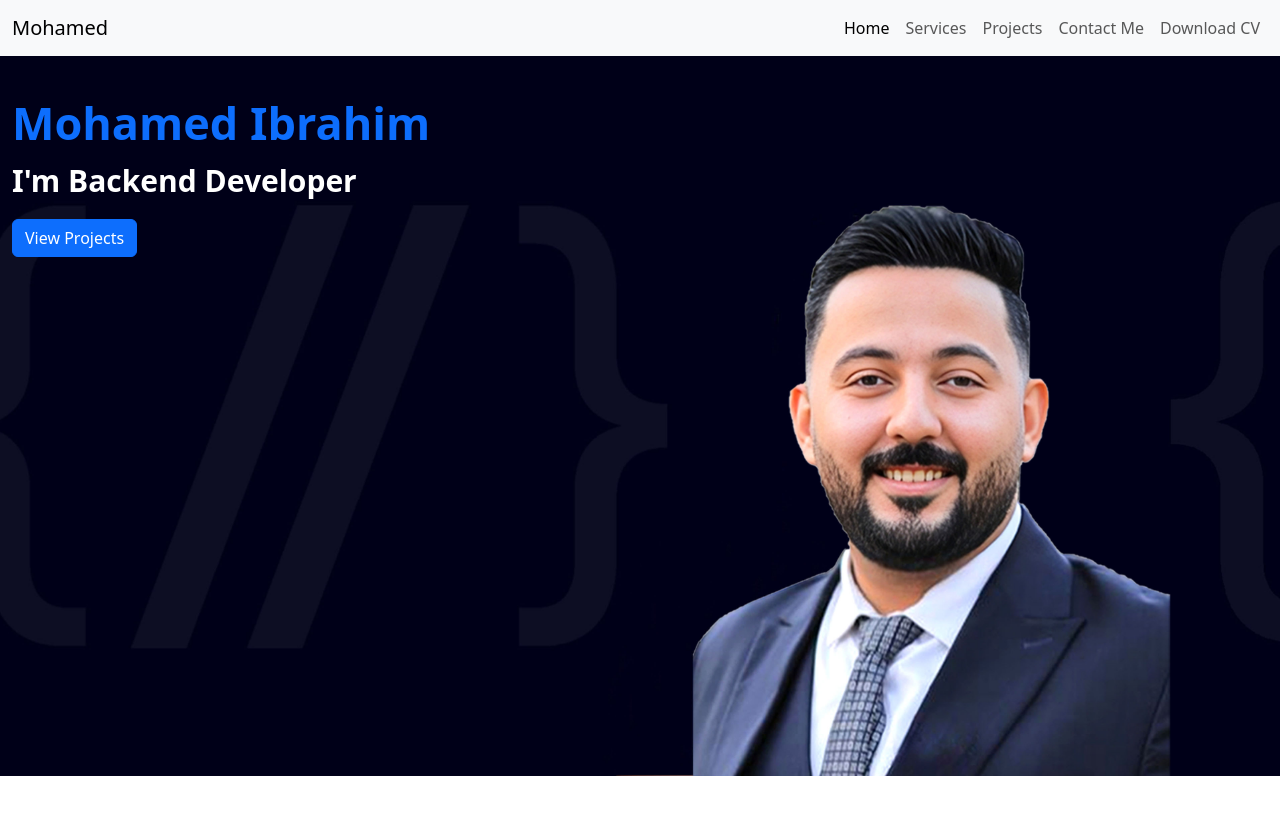
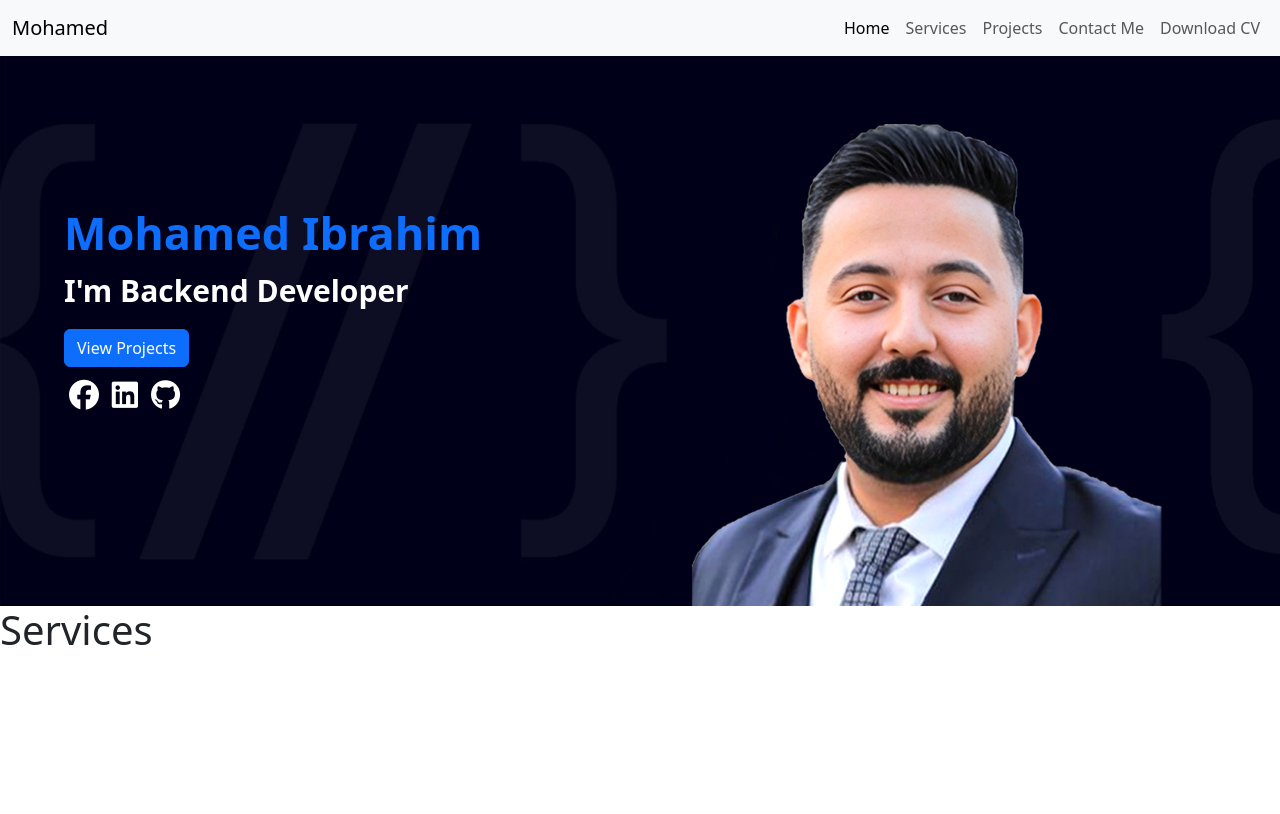
Before and after one commit to MohamedIbrahimAbdulghani/MyPortfolio, a plain HTML site: page index.html in a window 1280 px wide. Drawn offline with nearby package versions, Linux system fonts and the light colour scheme.

Commit message:
finish home

```diff
--- a/css/style.css
+++ b/css/style.css
@@ -1,12 +1,18 @@
 .navbar-collapse {
   flex-grow: 0;
 }
-
+/* start home */
 .home {
   background-image: url("../images/image3.jpg");
-  height: 90vh;
+  height: 550px;
   background-position: center;
   background-size: cover;
+  position: relative;
+}
+.home .content {
+  position: absolute;
+  top: 20%;
+  left: 5%;
 }
 .home h1 {
   color: #0d6efd;
@@ -22,3 +28,30 @@
 .home a {
   margin: auto;
 }
+.home .social {
+  color: white;
+  font-size: 30px;
+  margin-top: 5px;
+}
+.home .social i {
+  margin-left: 5px;
+}
+/* end home */
+/* start services */
+.services {
+  height: 950px;
+}
+/* end services */
+
+/* start media screen */
+@media (min-width: 425px) {
+  .home .content {
+    width: 70%;
+  }
+}
+@media (min-width: 375px) {
+  .home .content {
+    width: 70%;
+  }
+}
+/* end media screen */
--- a/index.html
+++ b/index.html
@@ -8,6 +8,10 @@
       rel="stylesheet"
       integrity="sha384-4Q6Gf2aSP4eDXB8Miphtr37CMZZQ5oXLH2yaXMJ2w8e2ZtHTl7GptT4jmndRuHDT"
       crossorigin="anonymous"
+    />
+    <link
+      rel="stylesheet"
+      href="https://cdnjs.cloudflare.com/ajax/libs/font-awesome/6.5.0/css/all.min.css"
     />
     <link rel="stylesheet" href="css/style.css" />
     <title>My Portfolio</title>
@@ -53,12 +57,23 @@
 
     <!-- Start Home -->
     <div class="home">
-      <div class="container-fluid">
+      <div class="content">
         <h1>Mohamed Ibrahim</h1>
         <p>I'm <span>Backend Developer</span></p>
         <a href="#" class="btn btn-primary">View Projects</a>
+        <div class="social">
+          <i class="fa-brands fa-facebook"></i>
+          <i class="fa-brands fa-linkedin"></i>
+          <i class="fa-brands fa-github"></i>
+        </div>
       </div>
     </div>
+    <!-- End Home -->
+    <!-- Start Services -->
+    <div class="services">
+      <h1>Services</h1>
+    </div>
+    <!-- End Services -->
     <script
       src="https://cdn.jsdelivr.net/npm/bootstrap@5.3.6/dist/js/bootstrap.bundle.min.js"
       integrity="sha384-j1CDi7MgGQ12Z7Qab0qlWQ/Qqz24Gc6BM0thvEMVjHnfYGF0rmFCozFSxQBxwHKO"
```
